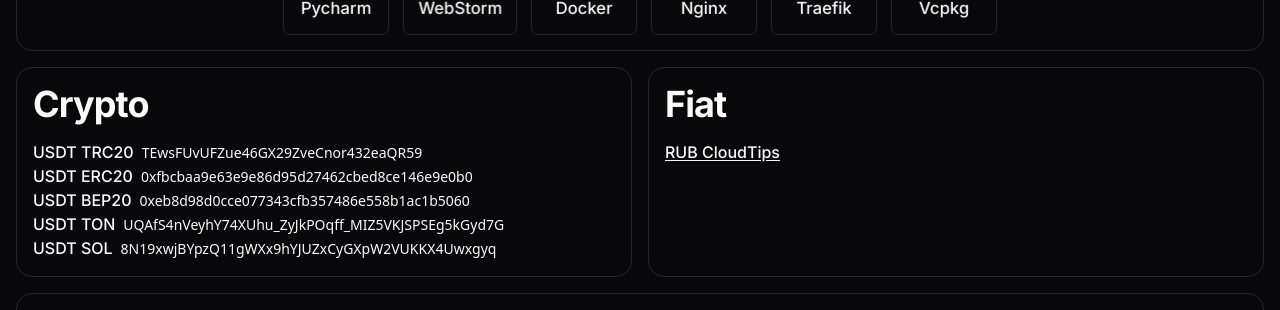
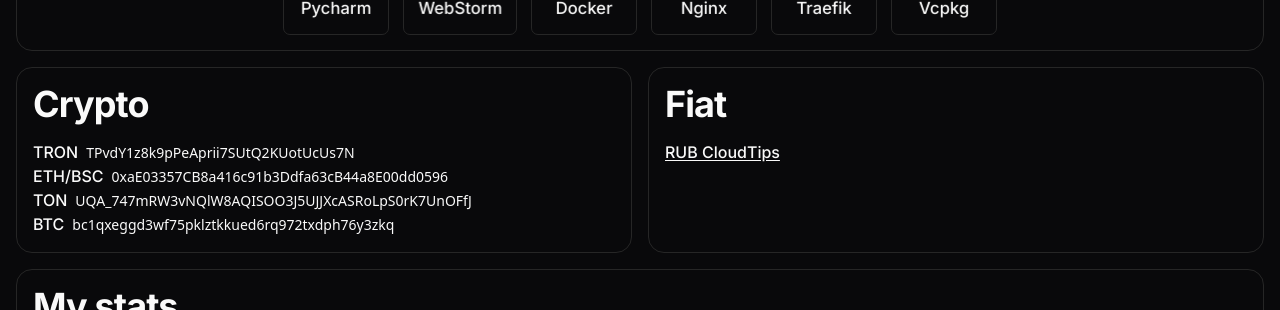
Before and after one commit to kewldan/portfolio, a Next.js app: page / in a window 1280 px wide. Shown: the part 3395-3705 px from the top of the page. Built offline with nearby package versions, Linux system fonts and the light colour scheme; no server answers.

Commit message:
crypto adresses

```diff
--- a/package.json
+++ b/package.json
@@ -26,7 +26,7 @@
     "country-flag-icons": "^1.5.14",
     "embla-carousel-autoplay": "^8.5.2",
     "embla-carousel-react": "^8.5.2",
-    "framer-motion": "^12.0.6",
+    "framer-motion": "^12.3.1",
     "lucide-react": "^0.474.0",
     "next": "^15.1.6",
     "next-intl": "^3.26.3",
@@ -34,10 +34,10 @@
     "react": "^19",
     "react-dom": "^19",
     "react-icons": "^5.4.0",
-    "react-parallax-tilt": "^1.7.276",
+    "react-parallax-tilt": "^1.7.278",
     "react-yandex-metrika": "^2.6.0",
     "sharp": "^0.33.5",
-    "sonner": "^1.7.3",
+    "sonner": "^1.7.4",
     "tailwind-merge": "^2.6.0",
     "tailwindcss-animate": "^1.0.7",
     "zod": "^3.24.1"
--- a/src/components/sections/donate/index.tsx
+++ b/src/components/sections/donate/index.tsx
@@ -8,11 +8,10 @@
 }
 
 const wallets: Wallet[] = [
-    {currency: 'USDT TRC20', address: 'TEwsFUvUFZue46GX29ZveCnor432eaQR59'},
-    {currency: 'USDT ERC20', address: '0xfbcbaa9e63e9e86d95d27462cbed8ce146e9e0b0'},
-    {currency: 'USDT BEP20', address: '0xeb8d98d0cce077343cfb357486e558b1ac1b5060'},
-    {currency: 'USDT TON', address: 'UQAfS4nVeyhY74XUhu_ZyJkPOqff_MIZ5VKJSPSEg5kGyd7G'},
-    {currency: 'USDT SOL', address: '8N19xwjBYpzQ11gWXx9hYJUZxCyGXpW2VUKKX4Uwxgyq'},
+    {currency: 'TRON', address: 'TPvdY1z8k9pPeAprii7SUtQ2KUotUcUs7N'},
+    {currency: 'ETH/BSC', address: '0xaE03357CB8a416c91b3Ddfa63cB44a8E00dd0596'},
+    {currency: 'TON', address: 'UQA_747mRW3vNQlW8AQISOO3J5UJJXcASRoLpS0rK7UnOFfJ'},
+    {currency: 'BTC', address: 'bc1qxeggd3wf75pklztkkued6rq972txdph76y3zkq'},
 ]
 
 export default async function Donate() {
@@ -29,7 +28,7 @@
                         <div key={wallet.currency} className="space-x-2">
                             <span>{wallet.currency}</span>
                             <CopyText value={wallet.address}
-                                      className="text-sm font-normal">{wallet.address}</CopyText>
+                                      className="text-sm font-normal break-words">{wallet.address}</CopyText>
                         </div>
                     ))}
                 </div>
```
Also changed, not shown: 1 other file (tests, documents, lock files or other folders).
